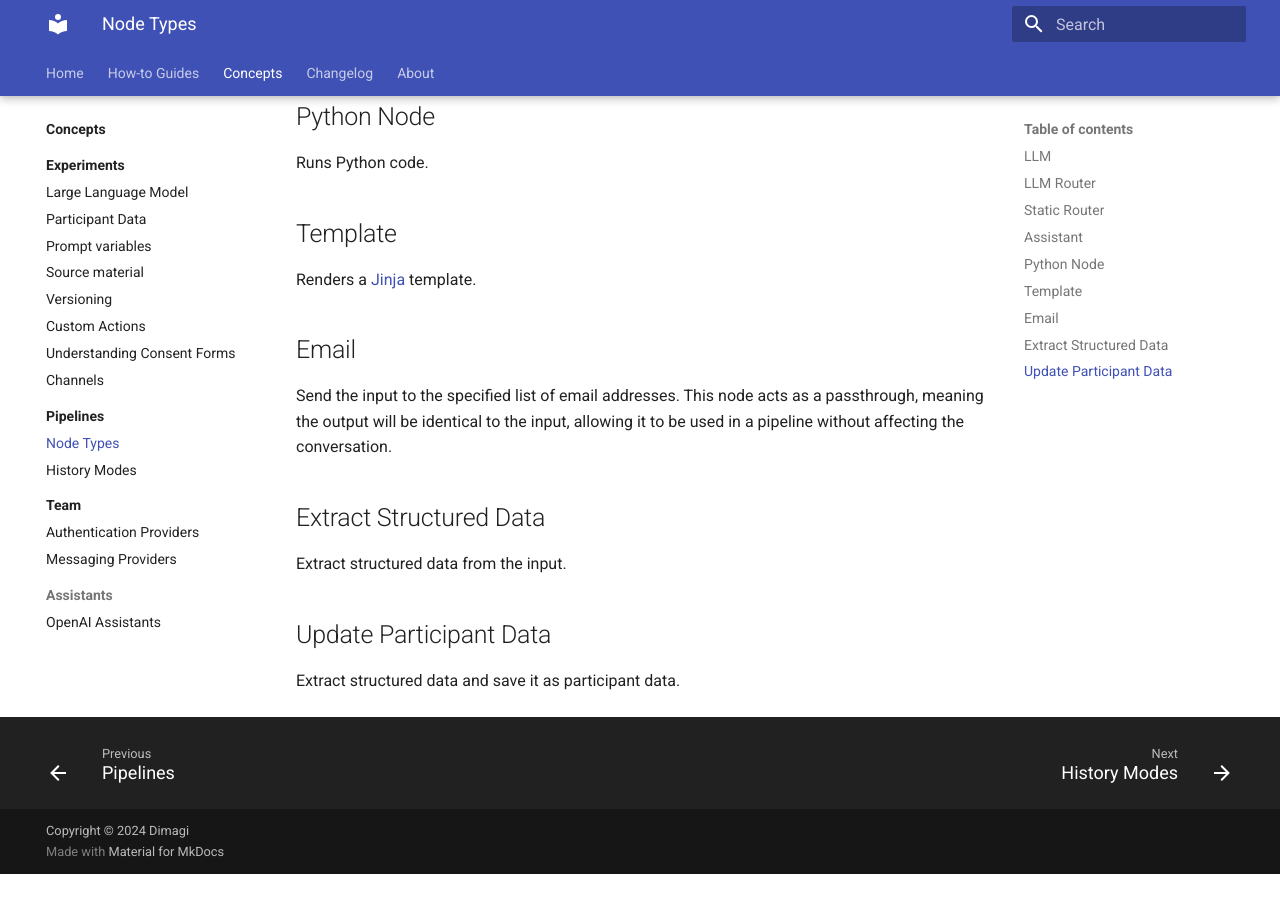
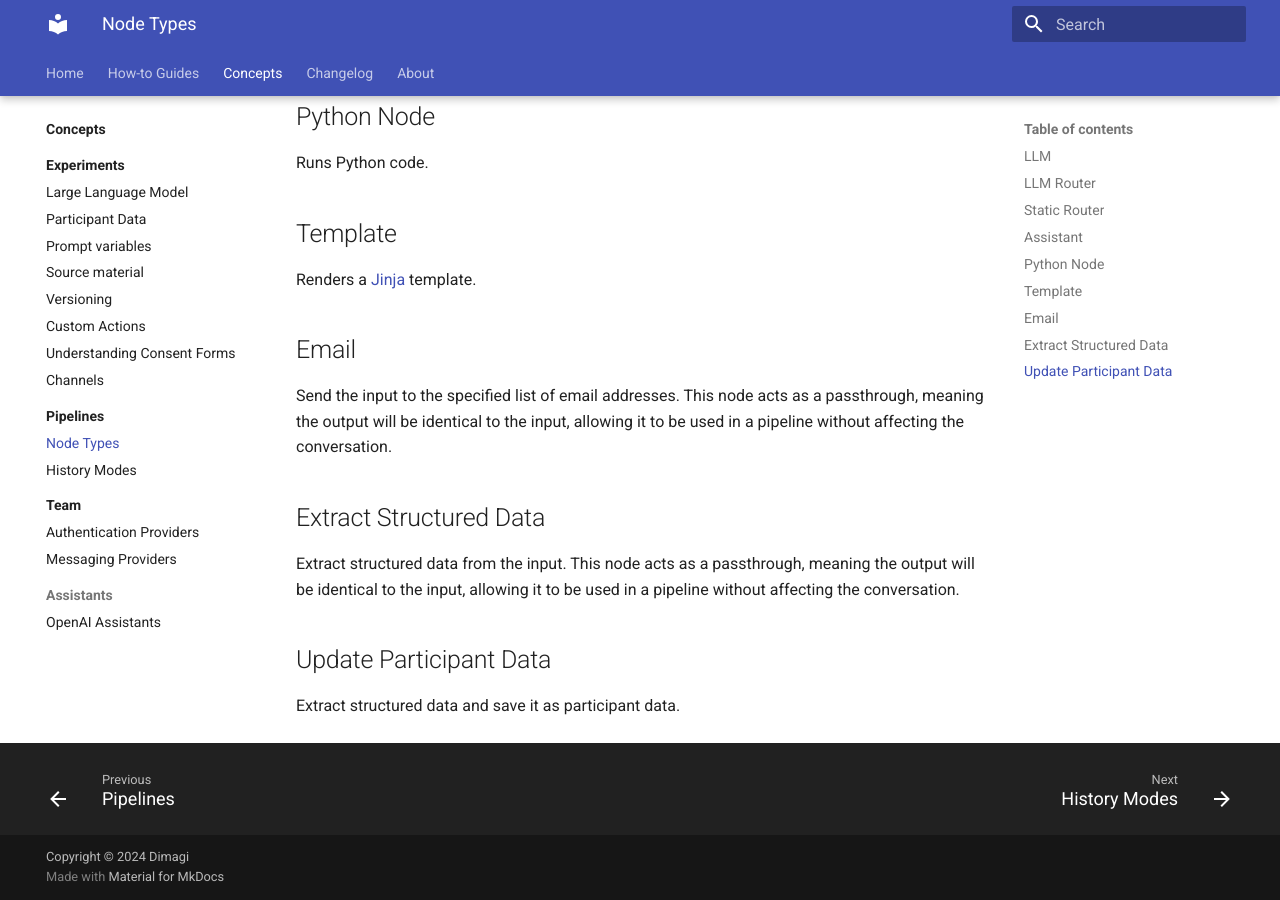
Before and after one commit to dimagi/open-chat-studio-docs, an MkDocs documentation site: the page built from docs/concepts/pipelines/nodes.md, in a window 1280 px wide and 900 px high, scrolled down 1063 px. Built offline with MkDocs 1.6.1 and Material for MkDocs 9.7.7, drawn with Linux system fonts in a browser that asks for light colours; before the commit the page ends 1937 px from its top, so only the background shows below that.

```diff
--- a/docs/concepts/pipelines/nodes.md
+++ b/docs/concepts/pipelines/nodes.md
@@ -32,7 +32,7 @@
 Send the input to the specified list of email addresses. This node acts as a passthrough, meaning the output will be identical to the input, allowing it to be used in a pipeline without affecting the conversation.
 
 ## Extract Structured Data
-Extract structured data from the input.
+Extract structured data from the input. This node acts as a passthrough, meaning the output will be identical to the input, allowing it to be used in a pipeline without affecting the conversation.
 
 
 ## Update Participant Data
```
